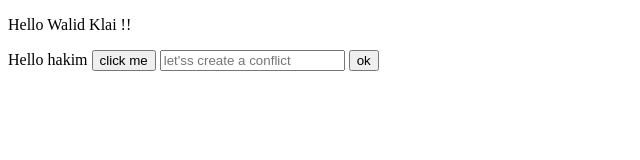
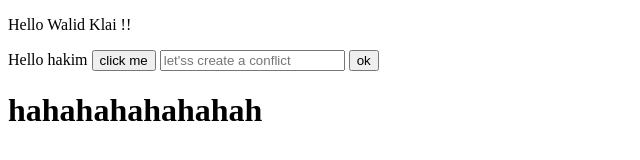
Before and after one commit to walidklai/practice-git, a plain HTML site: page index.html in a window 1280 px wide. Shown: the whole page, without its empty margins (0-640 px from the left). Drawn offline with Linux system fonts and the light colour scheme.

Commit message:
hjqhdsjkhfkj

```diff
--- a/index.html
+++ b/index.html
@@ -11,5 +11,6 @@
 		<button>click me</button>
 		<input type="text" placeholder="let'ss create a conflict"/>
 		<button>ok</button>
+		<h1>hahahahahahahah</h1>
 	</body>
 </html>
```
